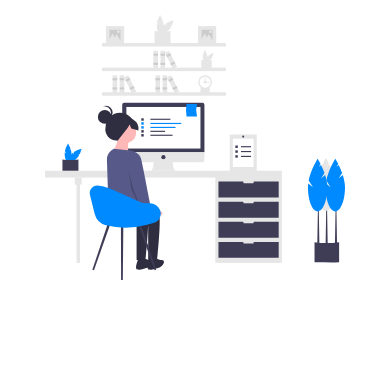
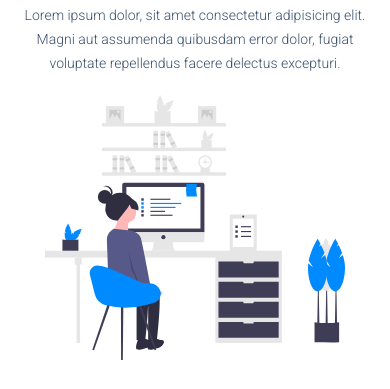
Before and after one commit to marufaparvinsathi/respinsive25th, a plain HTML site: page index.html in a window 390 px wide. Shown: the part 256-645 px from the top of the page. Drawn offline with Linux system fonts and the light colour scheme.

Commit message:
Update style.css

```diff
--- a/style.css
+++ b/style.css
@@ -402,10 +402,10 @@ transition: all ease .5s;
                 padding: 10px 0;
             }
     }
-    @media  (max-width: 400px){
-        .banner-section {
-            padding: 80px 0;
-        }
+     @media  (max-width: 400px){
+        .content {
+            padding-top: 80px;
+         }
         nav{
            padding-right: 13px;
 
```
